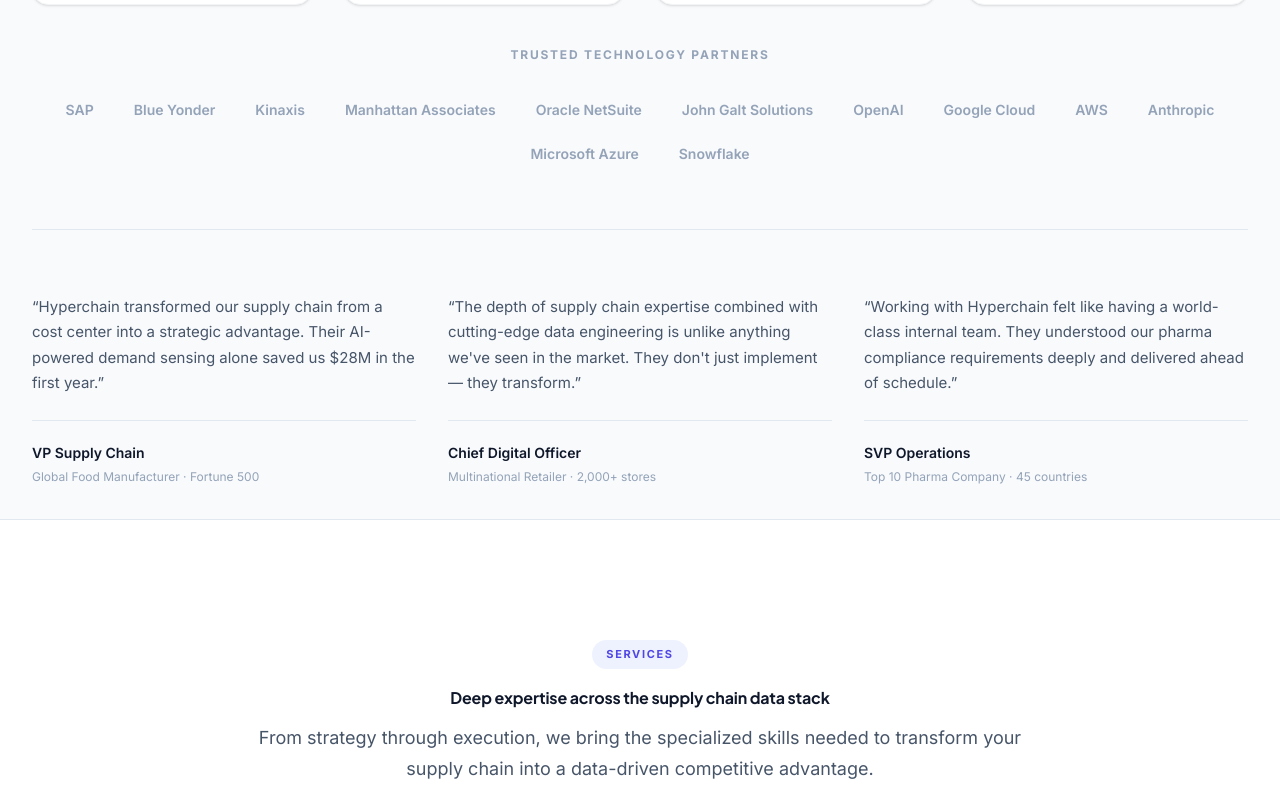
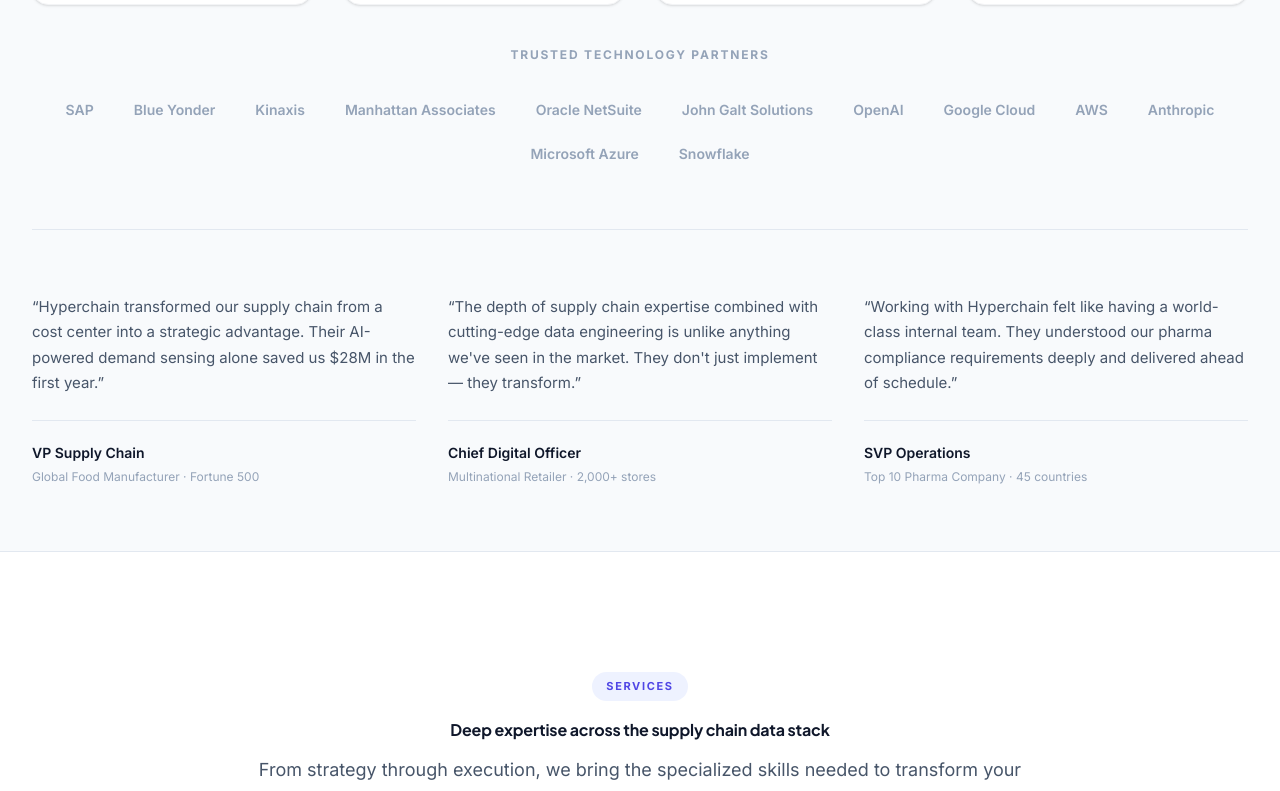
Before and after one commit to DotSmart/hyperchain-website, a Next.js app: page / in a window 1280 px wide. Shown: the part 874-1665 px from the top of the page. Built offline with nearby package versions, Linux system fonts and the light colour scheme.

Commit message:
New Changes

```diff
--- a/src/components/home/GlobalPresence.tsx
+++ b/src/components/home/GlobalPresence.tsx
@@ -18,7 +18,7 @@
           subtitle="With offices and delivery centers across 8 cities, we combine global scale with local expertise to serve clients wherever they operate."
         />
 
-        <div className="mt-16 grid lg:grid-cols-[1fr] gap-10">
+        <div className="mt-16 grid lg:grid-cols-2 gap-10">
           {/* HQ */}
           {hq && (
             <FadeIn>
@@ -40,7 +40,7 @@
 
           {/* Other Offices */}
           <FadeIn delay={0.1}>
-            <div className="grid grid-cols-2 sm:grid-cols-3 lg:grid-cols-3 gap-4">
+            <div className="grid grid-cols-1 sm:grid-cols-3 lg:grid-cols-1 gap-4">
               {rest.map((o, i) => (
                 <div
                   key={i}
--- a/src/components/home/TrustLayer.tsx
+++ b/src/components/home/TrustLayer.tsx
@@ -72,7 +72,7 @@
         <div className="section-divider my-16" />
 
         {/* Testimonials */}
-        <div className="grid md:grid-cols-3 gap-8">
+        <div className="grid md:grid-cols-3 gap-8 mb-8">
           {TESTIMONIALS.map((t, i) => (
             <FadeIn key={i} delay={i * 0.1}>
               <blockquote className="h-full flex flex-col">
--- a/src/lib/constants.ts
+++ b/src/lib/constants.ts
@@ -290,7 +290,7 @@
 export const OFFICES = [
   // { city: "Raleigh", country: "USA", type: "HQ", lat: 35.78, lng: -78.64 },
   // { city: "New York", country: "USA", type: "Office", lat: 40.71, lng: -74.01 },
-  { city: "London", country: "UK", type: "Office", lat: 51.51, lng: -0.13 },
+  { city: "Raleigh", country: "UK", type: "HQ", lat: 51.51, lng: -0.13 },
   // { city: "Singapore", country: "Singapore", type: "Delivery Center", lat: 1.35, lng: 103.82 },
   { city: "Kolkata", country: "India", type: "Office", lat: 12.97, lng: 77.59 },
   // { city: "Sydney", country: "Australia", type: "Office", lat: -33.87, lng: 151.21 },
```
